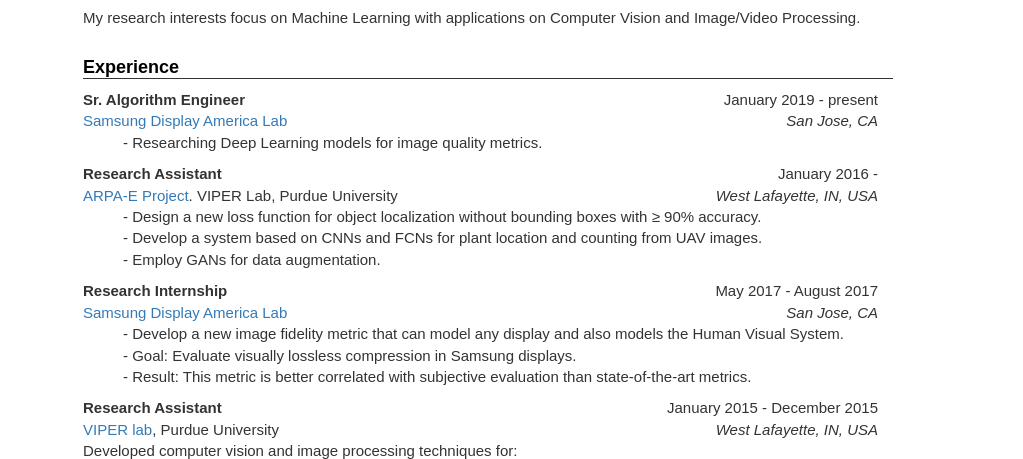
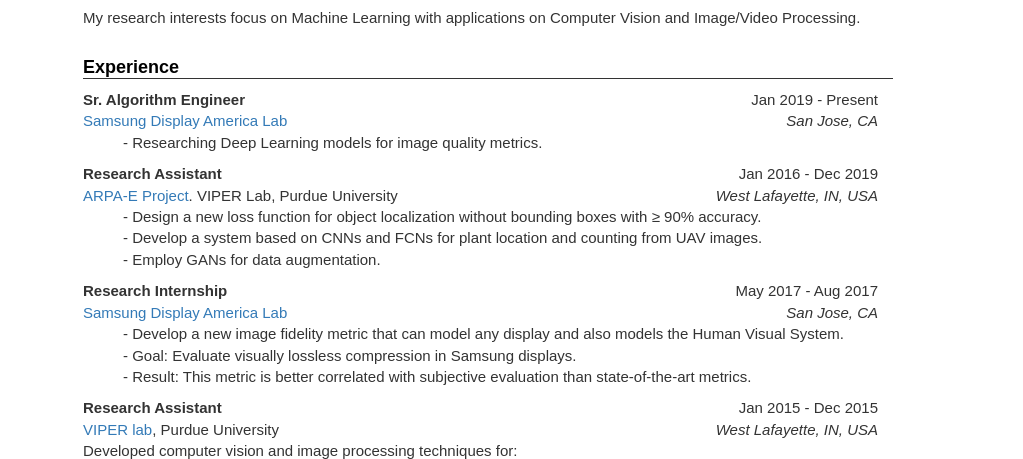
Before and after one commit to javiribera/javiribera, a plain HTML site: page index.html in a window 1280 px wide. Shown: the part 139-598 px from the top of the page, 257-1280 px from the left. Drawn offline with Linux system fonts and the light colour scheme.

Commit message:
3-letters month

```diff
--- a/index.html
+++ b/index.html
@@ -68,7 +68,7 @@
 <h1 class="section-header"><a name="experience">Experience</a></h1>
 
   <div class="job">
-    <b> Sr. Algorithm Engineer </b> <span class="float-right">January 2019 - present</span> <br>
+    <b> Sr. Algorithm Engineer </b> <span class="float-right">Jan 2019 - Present</span> <br>
     <a href="https://www.samsung.com/us/labs/labs/displayamerica.html">Samsung Display America Lab</a> <span class="float-right location">San Jose, CA</span>
     <ul>
         <li> - Researching Deep Learning models for image quality metrics.</li>
@@ -76,7 +76,7 @@
   </div>
 
   <div class="job">
-    <b> Research Assistant</b> <span class="float-right">January 2016 - </span>
+    <b> Research Assistant</b> <span class="float-right">Jan 2016 - Dec 2019</span>
     <br>
     <a href="https://engineering.purdue.edu/~sorghum">ARPA-E Project</a>. VIPER Lab, Purdue University <span class="float-right location">West Lafayette, IN, USA</span>
     <br>
@@ -88,7 +88,7 @@
   </div>
 
   <div class="job">
-    <b> Research Internship </b> <span class="float-right">May 2017 - August 2017</span> <br>
+    <b> Research Internship </b> <span class="float-right">May 2017 - Aug 2017</span> <br>
     <a href="https://www.samsung.com/us/labs/labs/displayamerica.html">Samsung Display America Lab</a> <span class="float-right location">San Jose, CA</span>
     <ul>
         <li> - Develop a new image fidelity metric that can model any display and also models the Human Visual System.</li>
@@ -98,7 +98,7 @@
   </div>
 
   <div class="job">
-    <b> Research Assistant</b> <span class="float-right">January 2015 - December 2015</span>
+    <b> Research Assistant</b> <span class="float-right">Jan 2015 - Dec 2015</span>
     <br>
     <a href="http://viperlab.org">VIPER lab</a>, Purdue University <span class="float-right location">West Lafayette, IN, USA</span>
     <br>
@@ -400,7 +400,7 @@
 
 <footer class="row">
   <div id="last-updated">
-    Last Updated: 01/07/2019
+    Last Updated: 02/18/2019
   </div>
 </footer>
 
```
